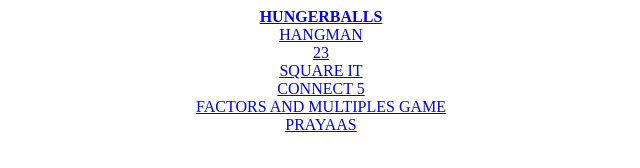
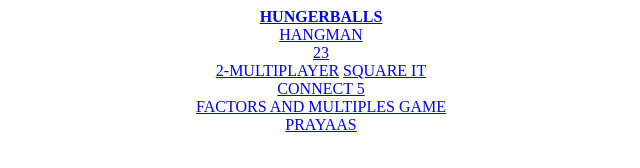
Before and after one commit to aedorado/aedorado.github.io, a plain HTML site: page index.html in a window 1280 px wide. Shown: the whole page, without its empty margins (319-959 px from the left). Drawn offline with Linux system fonts and the light colour scheme.

Commit message:
23-Multiplayer Added

```diff
--- a/index.html
+++ b/index.html
@@ -3,6 +3,7 @@
 <a href="hungerballs-master/"><b>HUNGERBALLS</b></a><br>
 <a href="https://hman-aedorado.rhcloud.com/">HANGMAN</a><br>
 <a href="23-master/">23</a><br>
+<a href="http://23-aedorado.rhcloud.com/">2-MULTIPLAYER</a>
 <a href="square-it-master/">SQUARE IT</a><br>
 <a href="connect5-master/">CONNECT 5</a><br>
 <a href="factors-and-multiples-game-II-master/">FACTORS AND MULTIPLES GAME</a><br>
```
